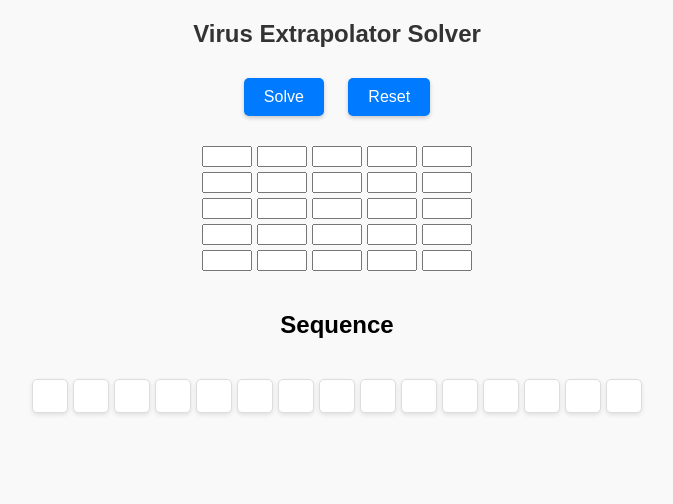
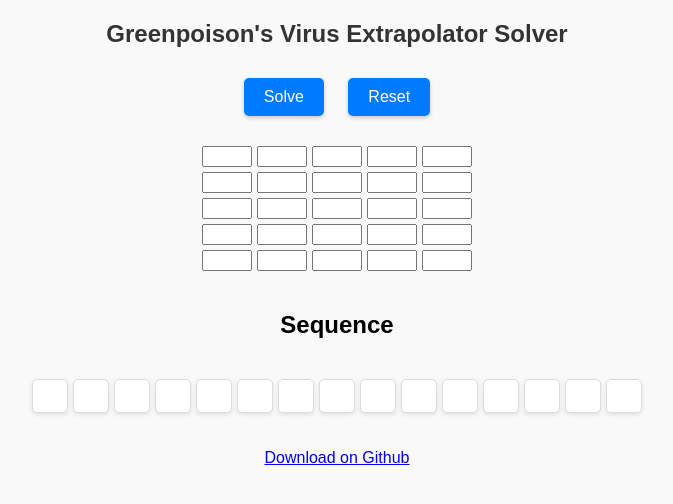
Before and after one commit to Greenpoison/VirusSolver, a website: page public/index.html in a window 1280 px wide. Shown: the whole page, without its empty margins (303-976 px from the left). Drawn offline with Linux system fonts and the light colour scheme.

Commit message:
modified:   README.md 	modified:   public/index.html

```diff
--- a/public/index.html
+++ b/public/index.html
@@ -14,7 +14,7 @@
   </style>
 </head>
 <body>
-  <h1>Virus Extrapolator Solver</h1>
+  <h1>Greenpoison's Virus Extrapolator Solver</h1>
   <div class="controls">
     <button id="solve">Solve</button>
     <button id="reset">Reset</button>
@@ -23,5 +23,6 @@
   <h2>Sequence</h2>
   <div id="sequence"></div>
   <script src="script.js"></script>
+  <p><a href="https://github.com/Greenpoison/VirusSolver">Download on Github</a></p>
 </body>
 </html>
```
Also changed, not shown: README.md.
